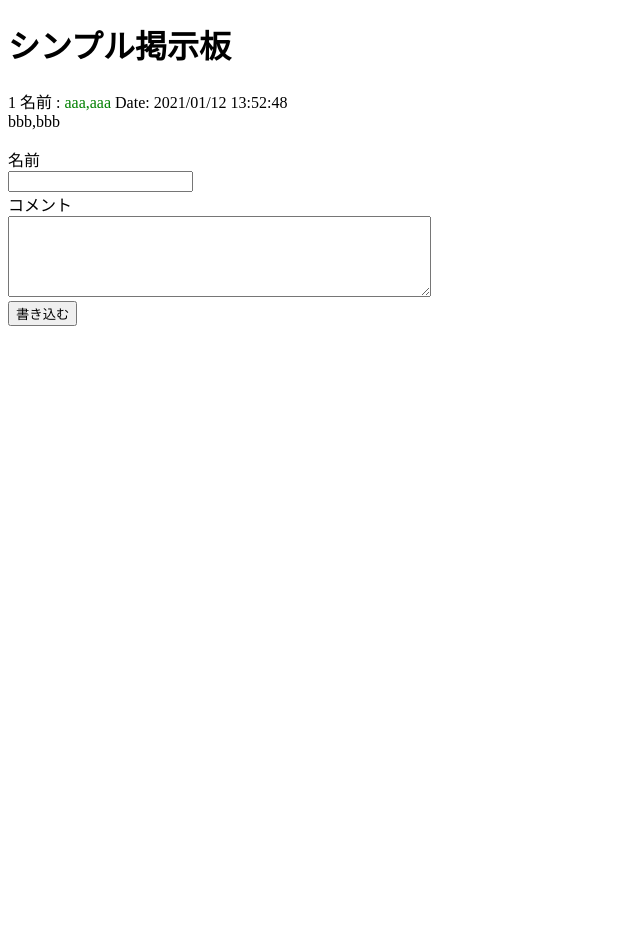
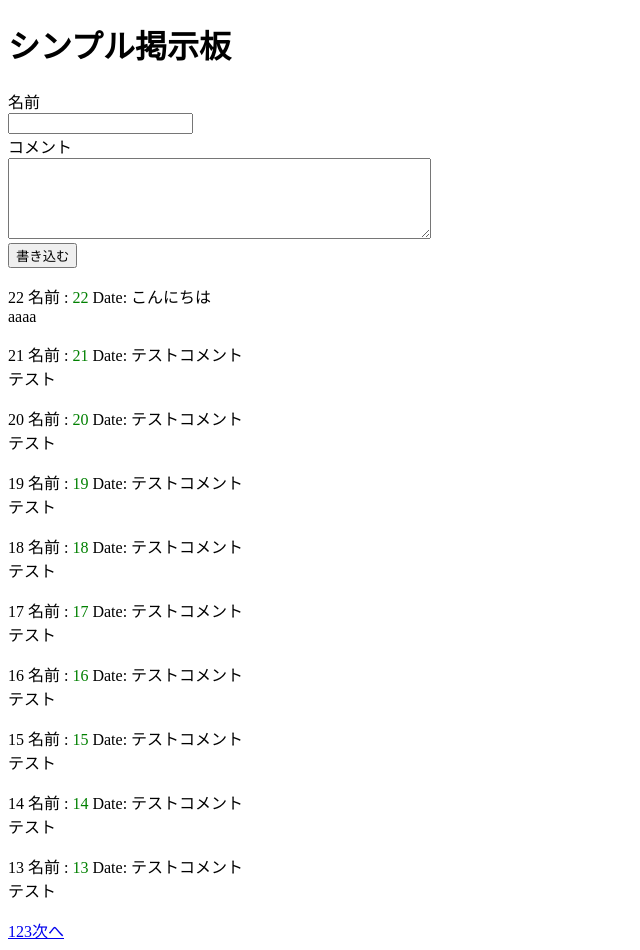
Before and after one commit to tetsukamen/jyohou-system-enshu-2, a PHP site: page / in a window 1280 px wide. Shown: the whole page, without its empty margins (0-640 px from the left). Before the commit the page ends 326 px from the top, so only its background shows below. Run offline with PHP 8.4, Linux system fonts and the light colour scheme.

Commit message:
ページネーション実装

```diff
--- a/webserver/html/index.php
+++ b/webserver/html/index.php
@@ -32,20 +32,8 @@ if ($_POST) {
 </head>
 
 <body>
+
 <h1>シンプル掲示板</h1>
-<?php
-$row = 1;
-// ファイルが存在しているかチェックする
-if (($handle=fopen('log.csv', 'r'))!==false) {
-    // 1行ずつfgetcsv()関数を使って読み込む
-    while ($data=fgetcsv($handle)) {
-        echo "<p> $row 名前 : <span class='name'> $data[0] </span> Date: $data[2] <br>$data[1]</p>";
-        $row++;
-    }
-    fclose($handle);
-}
-?>
-</p>
 
 <form method="POST" action="/">
     名前<br>
@@ -54,5 +42,60 @@ if (($handle=fopen('log.csv', 'r'))!==false) {
     <textarea name="comment" id="" cols="50" rows="5"></textarea><br>
     <input type="submit" value="書き込む">
 </form>
+
+<?php
+// csvのデータを変数に格納
+$posts = [];
+$idx = 0;
+// ファイルが存在しているかチェックする
+if (($handle=fopen('log.csv', 'r'))!==false) {
+    // 1行ずつfgetcsv()関数を使って読み込む
+    while ($data=fgetcsv($handle)) {
+        $posts[] = array($idx+1,$data[0],$data[1],$data[2]);
+        $idx++;
+    }
+    fclose($handle);
+}
+// 変数に格納したデータを表示
+$count = count($posts);
+// ページ設定
+$page = 1; // デフォルトは１ページを表示
+if ($_GET) {
+    if ($_GET['page']) {
+        $page = $_GET['page'];
+        $count = $count - ($page-1)*10;
+    }
+}
+for ($i=0;$i<10;$i++) {
+    $post_num = $count;
+    $count--;
+    if ($count>=0) {
+        $data = $posts[$count];
+        echo "<p> $post_num 名前 : <span class='name'> $data[0] </span> Date: $data[2] <br>$data[1]</p>";
+    }
+}
+?>
+
+<!-- ページネーション -->
+<div>
+<?php
+// 前へ戻るリンク
+if ($page>1) {
+    $back = $page-1;
+    echo "<a href='/?page=".$back."'>戻る</a>";
+}
+// ページ番号指定リンク
+$page_count = ceil(count($posts)/10);
+for ($i=1;$i<=$page_count;$i++) {
+    echo "<a href='/?page=".$i."'>".$i."</a>";
+}
+// 次へ進むリンク
+if ($page<$page_count) {
+    $next = $page+1;
+    echo "<a href='/?page=".$next."'>次へ</a>";
+}
+?>
+</div>
+
 </body>
 </html>
--- a/webserver/html/log.csv
+++ b/webserver/html/log.csv
@@ -1 +1,22 @@
 aaa&#44aaa,bbb&#44bbb,2021/01/12 13:52:48
+aaa&#44aaa,bbb&#44bbb,2021/01/12 14:02:47
+テスト,テストコメント,2021/01/12 14:03:37
+テスト,テストコメント,2021/01/12 14:03:40
+テスト,テストコメント,2021/01/12 14:03:41
+テスト,テストコメント,2021/01/12 14:03:42
+テスト,テストコメント,2021/01/12 14:03:43
+テスト,テストコメント,2021/01/12 14:03:43
+テスト,テストコメント,2021/01/12 14:03:44
+テスト,テストコメント,2021/01/12 14:03:44
+テスト,テストコメント,2021/01/12 14:03:44
+テスト,テストコメント,2021/01/12 14:03:44
+テスト,テストコメント,2021/01/12 14:03:44
+テスト,テストコメント,2021/01/12 14:03:44
+テスト,テストコメント,2021/01/12 14:03:44
+テスト,テストコメント,2021/01/12 14:03:44
+テスト,テストコメント,2021/01/12 14:03:44
+テスト,テストコメント,2021/01/12 14:03:44
+テスト,テストコメント,2021/01/12 14:03:44
+テスト,テストコメント,2021/01/12 14:03:44
+テスト,テストコメント,2021/01/12 14:03:44
+aaaa,こんにちは,2021/01/12 15:31:32
```
